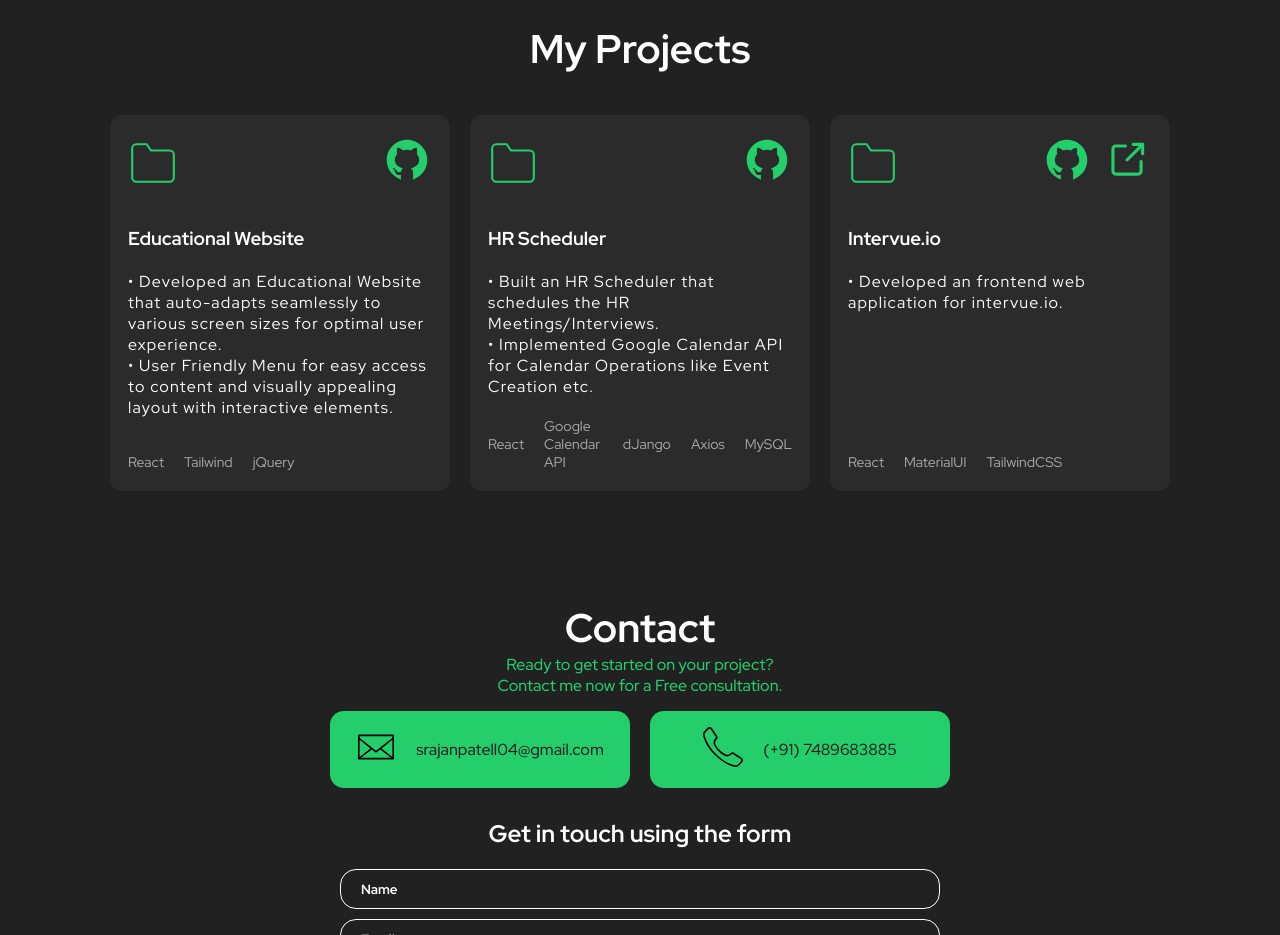
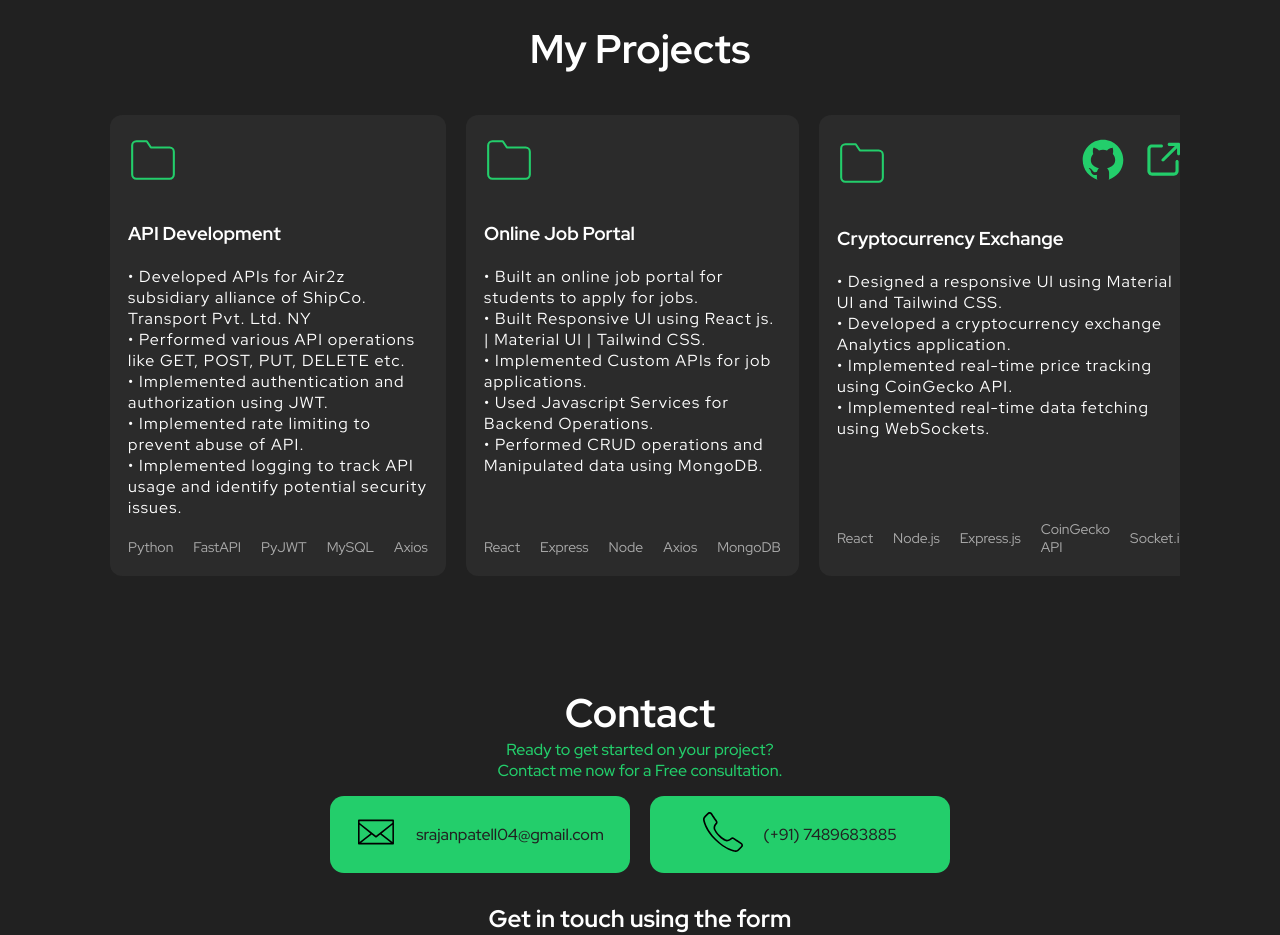
Before and after one commit to srajanpatell/Portfolio, a React (Create React App) app: page / in a window 1280 px wide. Shown: the part 1480-2415 px from the top of the page. Built offline with nearby package versions, Linux system fonts and the light colour scheme.

Commit message:
Added Experiences/Projects

```diff
--- a/src/components/Project/Project.tsx
+++ b/src/components/Project/Project.tsx
@@ -18,24 +18,24 @@ export function Project() {
                 <title>Folder</title>
                 <path d="M22 19a2 2 0 0 1-2 2H4a2 2 0 0 1-2-2V5a2 2 0 0 1 2-2h5l2 3h9a2 2 0 0 1 2 2z"></path>
               </svg>
-              <div className="project-links">
-                <a href="https://github.com/srajanpatell/BookWallah" target="_blank" rel="noreferrer">
-                  <img src={githubIcon} alt="GitHub" />
-                </a>
-              </div>
             </header>
             <div className="body">
-              <h3>Educational Website</h3>
+              <h3>API Development</h3>
               <p>
-              •   Developed an Educational Website that auto-adapts seamlessly to various screen sizes for optimal user experience. <br />
-              •   User Friendly Menu for easy access to content and visually appealing layout with interactive elements.
+              •   Developed APIs for Air2z subsidiary alliance of ShipCo. Transport Pvt. Ltd. NY<br />
+              •   Performed various API operations like GET, POST, PUT, DELETE etc.<br />
+              •   Implemented authentication and authorization using JWT.<br />
+              •   Implemented rate limiting to prevent abuse of API.<br />
+              •   Implemented logging to track API usage and identify potential security issues.
               </p>
             </div>
             <footer>
               <ul className="tech-list">
-                <li>React</li>
-                <li>Tailwind</li>
-                <li>jQuery</li>
+                <li>Python</li>
+                <li>FastAPI</li>
+                <li>PyJWT</li>
+                <li>MySQL</li>
+                <li>Axios</li>
               </ul>
             </footer>
           </div>
@@ -46,16 +46,17 @@ export function Project() {
             <header>
               <svg width="50" xmlns="http://www.w3.org/2000/svg" role="img" viewBox="0 0 24 24" fill="none" stroke="#23ce6b" strokeWidth="1" strokeLinecap="round" strokeLinejoin="round"> <title>Folder</title> <path d="M22 19a2 2 0 0 1-2 2H4a2 2 0 0 1-2-2V5a2 2 0 0 1 2-2h5l2 3h9a2 2 0 0 1 2 2z"></path> </svg>
               <div className="project-links">
-                <a href="https://github.com/srajanpatell/Scheduler" target="_blank" rel="noreferrer">
-                  <img src={githubIcon} alt="Visit site" /></a>
                 </div>
             </header>
             <div className="body">
-              <h3>HR Scheduler</h3>
-              <p>• Built an HR Scheduler that schedules the HR Meetings/Interviews.<br />
-              • Implemented Google Calendar API for Calendar Operations like Event Creation etc. </p>
+              <h3>Online Job Portal</h3>
+              <p>• Built an online job portal for students to apply for jobs.<br />
+              • Built Responsive UI using React js. | Material UI | Tailwind CSS. <br />
+              • Implemented Custom APIs for job applications.<br />
+              • Used Javascript Services for Backend Operations. <br />
+              • Performed CRUD operations and Manipulated data using MongoDB.</p>
             </div>
-            <footer> <ul className="tech-list"> <li>React</li> <li>Google Calendar API</li> <li>dJango</li> <li>Axios</li> <li>MySQL</li> </ul> </footer>
+            <footer> <ul className="tech-list"> <li>React</li> <li>Express</li> <li>Node</li> <li>Axios</li> <li>MongoDB</li> </ul> </footer>
           </div>
         </ScrollAnimation>
 
@@ -71,16 +72,21 @@ export function Project() {
               </div>
             </header>
             <div className="body">
-              <h3>Intervue.io</h3>
+              <h3>Cryptocurrency Exchange</h3>
               <p>
-              • Developed an frontend web application for intervue.io. <br />
+              • Designed a responsive UI using Material UI and Tailwind CSS. <br />
+              • Developed a cryptocurrency exchange Analytics application. <br />
+              • Implemented real-time price tracking using CoinGecko API. <br />
+              • Implemented real-time data fetching using WebSockets. <br />
               </p>
             </div>
             <footer>
               <ul className="tech-list">
                 <li>React</li>
-                <li>MaterialUI</li>
-                <li>TailwindCSS</li>
+                <li>Node.js</li>
+                <li>Express.js</li>
+                <li>CoinGecko API</li>
+                <li>Socket.io</li>
               </ul>
             </footer>
           </div>
```
